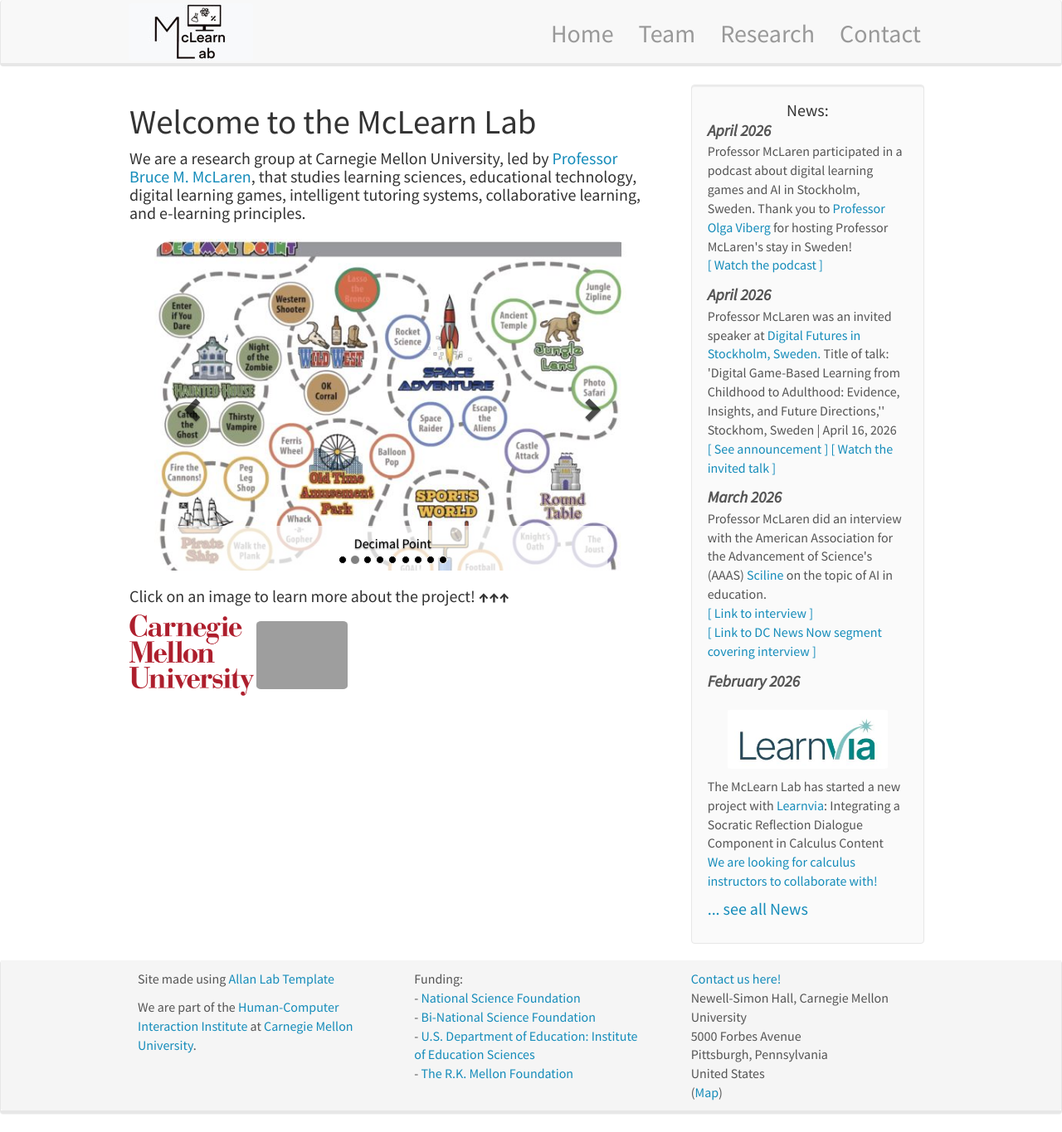
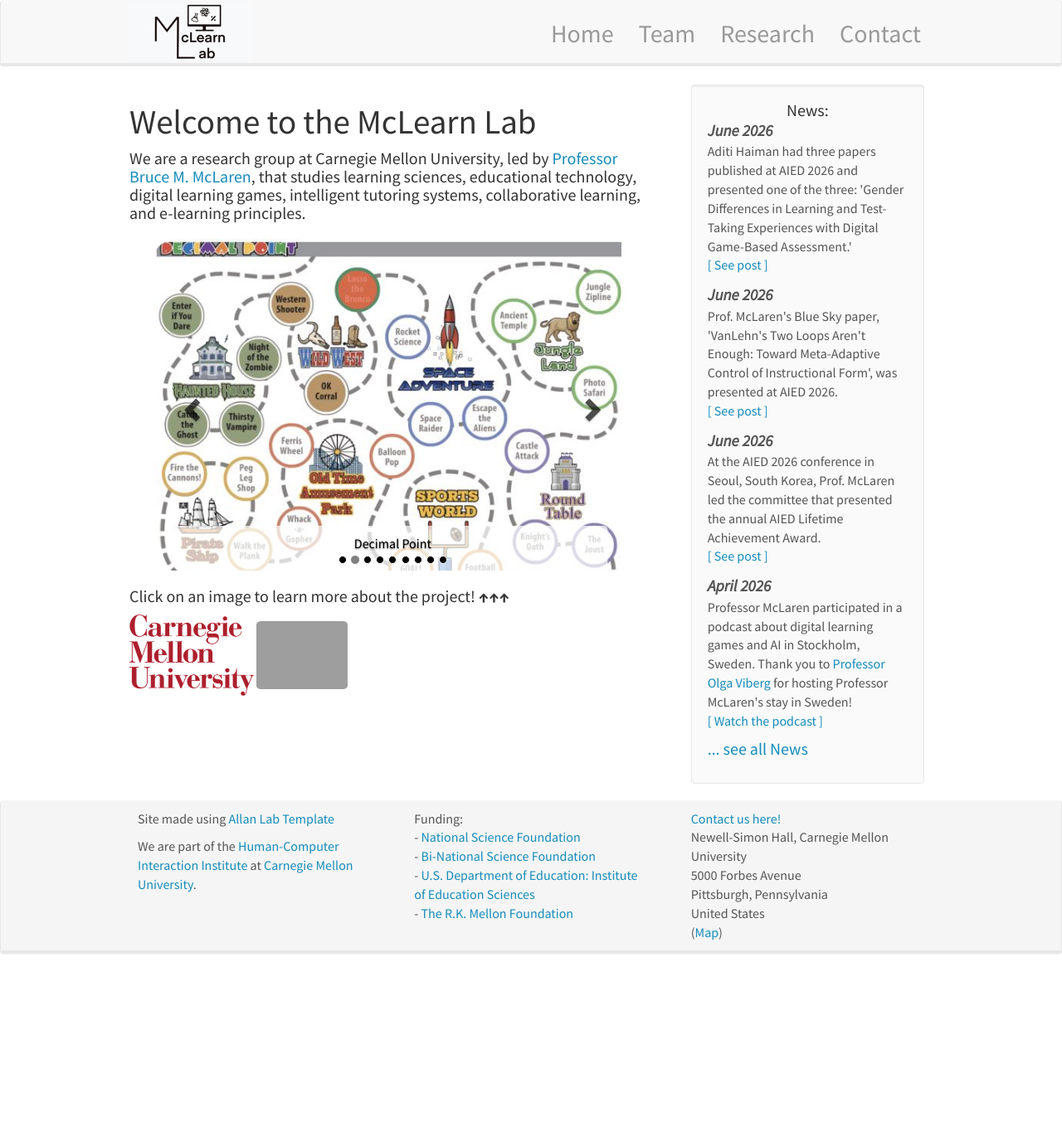
Before and after one commit to McLearn-Lab/McLearn-Lab.github.io, a Jekyll site: the page built from _pages/home.md, in a window 1280 px wide. Shown: the whole page at 83% size. Built offline with Jekyll 4.4.1, drawn with Linux system fonts in a browser that asks for light colours; nearby versions of some CDN libraries; after the commit the page ends 1172 px from its top, so only the background shows below that.

Commit message:
AIED 2026 news

```diff
--- a/_data/news.yml
+++ b/_data/news.yml
@@ -4,6 +4,25 @@
 #   link:
 #   link_text:
 #   frontpage: 1 or 0, depending whether to display on the front page of website (vs just in the all news section)
+
+- date: June 2026
+  headline: "Aditi Haiman had three papers published at AIED 2026 and presented one of the three: 'Gender Differences in Learning and Test-Taking Experiences with Digital Game-Based Assessment.'"
+  frontpage: 1
+  link: "https://www.linkedin.com/posts/aditi-haiman-54912722a_clue-ai-a-collaborative-game-based-learning-activity-7479786997314699264-wbFr?utm_source=share&utm_medium=member_desktop&rcm=ACoAADlTwEkBInUx-j1Rbr4ga_IWu1DoZRc0vGM"
+  link_text: "[ See post ]"
+
+- date: June 2026
+  headline: "Prof. McLaren's Blue Sky paper, 'VanLehn's Two Loops Aren't Enough: Toward Meta-Adaptive Control of Instructional Form', was presented at AIED 2026."
+  frontpage: 1
+  link: "https://www.linkedin.com/posts/bruce-martin-mclaren-84269826_artificial-intelligence-in-education-posters-share-7479403403731705856-pvyr/?utm_source=share&utm_medium=member_desktop&rcm=ACoAAAVwu7IBFoTRcjhflyFVJK7rMa5GRMn9tLU"
+  link_text: '[ See post ]'
+
+- date: June 2026
+  headline: "At the AIED 2026 conference in Seoul, South Korea, Prof. McLaren led the committee that presented the annual AIED Lifetime Achievement Award."
+  frontpage: 1
+  link: "https://www.linkedin.com/posts/bruce-martin-mclaren-84269826_at-the-recently-concluded-aied-2026-conference-ugcPost-7479398428045701120-6wAn/?utm_source=share&utm_medium=member_desktop&rcm=ACoAAAVwu7IBFoTRcjhflyFVJK7rMa5GRMn9tLU"
+  link_text: '[ See post ]'
+
 - date: April 2026
   headline: "Professor McLaren participated in a podcast about digital learning games and AI in Stockholm, Sweden.  Thank you to <a href='https://www.kth.se/profile/oviberg'>Professor Olga Viberg</a> for hosting Professor McLaren's stay in Sweden!"
   frontpage: 1
@@ -12,7 +31,7 @@
 
 - date: April 2026
   headline: "Professor McLaren was an invited speaker at <a href='https://www.digitalfutures.kth.se/'>Digital Futures in Stockholm, Sweden.</a> Title of talk: 'Digital Game-Based Learning from Childhood to Adulthood: Evidence, Insights, and Future Directions,'' Stockhom, Sweden | April 16, 2026 "
-  frontpage: 1
+  frontpage: 0
   link: https://www.digitalfutures.kth.se/event/seminar-bruce-m-mclaren/
   link_text: '[ See announcement ]'
   link2: https://www.youtube.com/watch?v=f45TgTvgNPY
@@ -20,7 +39,7 @@
 
 - date: March 2026
   headline: "Professor McLaren did an interview with the American Association for the Advancement of Science's (AAAS) <a href='https://www.sciline.org/'>Sciline</a> on the topic of AI in education."
-  frontpage: 1
+  frontpage: 0
   link: https://www.sciline.org/tech/how-is-ai-changing-education/
   link_text: '[ Link to interview ]<br>'
   link2: https://www.youtube.com/watch?v=VH86d3jl51Q
@@ -28,7 +47,7 @@
 
 - date: February 2026
   headline: 'The McLearn Lab has started a new project with <a href="https://www.cmu.edu/news/stories/archives/2026/January/learnvia"> Learnvia</a>: Integrating a Socratic Reflection Dialogue Component in Calculus Content'
-  frontpage: 1
+  frontpage: 0
   image: 'learnvia.jpg'
   link: https://www.cs.cmu.edu/~bmclaren/mclearnlab/learnvia
   link_text: We are looking for calculus instructors to collaborate with!
```
